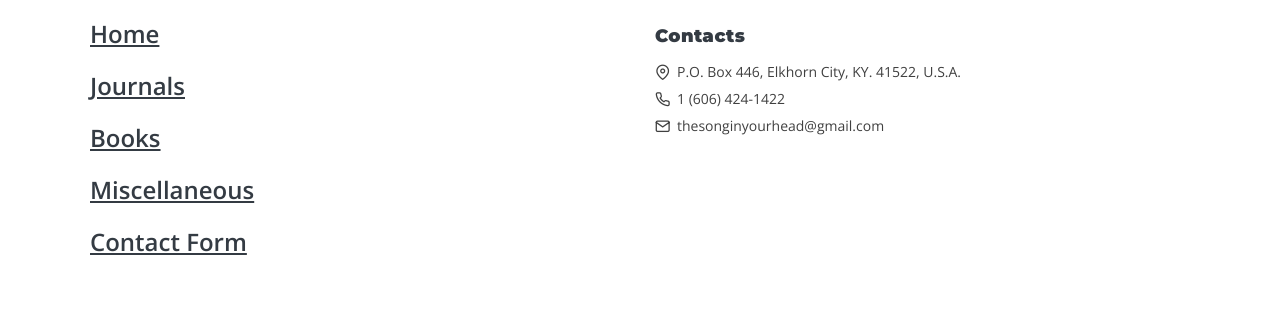
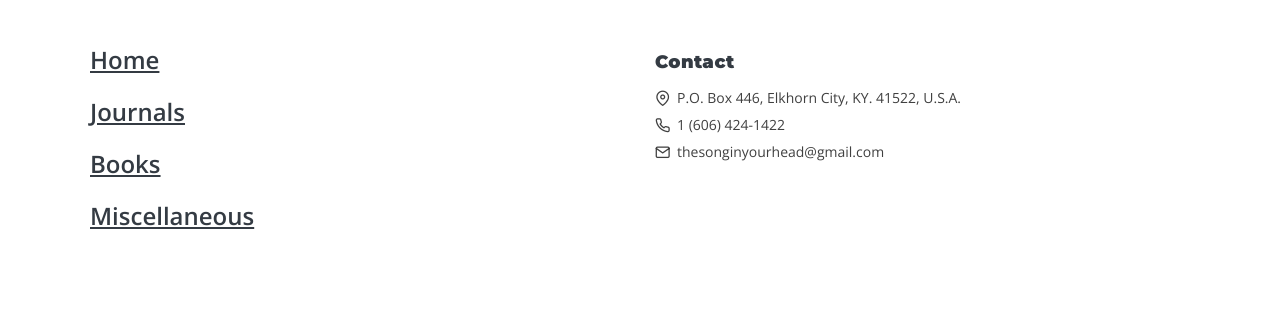
Before and after one commit to sabneraznik/sabneraznik.github.io, a plain HTML site: page index.html in a window 1280 px wide. Both pictures are taken after a click on the link "MENU". Shown: the part 254-574 px from the top of the page. Drawn offline with nearby package versions, Linux system fonts and the light colour scheme; some packages are replaced by stand-ins of ours; animation ran at ten frames a second.

Commit message:
Sixth upload updates

```diff
--- a/index.html
+++ b/index.html
@@ -46,11 +46,10 @@
                   <li class="mb-0"><a class="dropdown-item lead py-2" href="#journals"><u>Journals</u></a></li>
                   <li class="mb-0"><a class="dropdown-item lead py-2" href="#books"><u>Books</u></a></li>
                   <li class="mb-0"><a class="dropdown-item lead py-2" href="#miscellaneous"><u>Miscellaneous</u></a></li>
-                  <li class="mb-0"><a class="dropdown-item lead py-2" href="#contactform"><u>Contact Form</u></a></li>
                 </ul>
               </div>
               <div class="col-sm-6 d-none d-sm-block pt-3">
-                <h6>Contacts</h6>
+                <h6>Contact</h6>
                 <ul class="list-icon mb-4 pb-2">
                   <li><i class="fe-icon-map-pin"></i>P.O. Box 446, Elkhorn City, KY. 41522, U.S.A.</li>
                   <li><i class="fe-icon-phone"></i>1 (606) 424-1422</li>
@@ -75,7 +74,7 @@
             <div class="mt-md-5 py-5 text-center text-md-left">
               <h2 class="h3 text-body pt-md-5 pb-3"><span class="d-block font-family-body font-weight-bold">Sabne Raznik</span></h2>
               <h1 class="mb-4 mb-md-5" data-parallax="{&quot;x&quot; : 50}"> <img class="d-block mx-auto mx-md-0" src="img/title.png" width="495" alt="Poet/Artist"> <span class="d-none">Poet/Artist</span></h1>
-              <div class="pt-3"><a class="scroll-to btn btn-style-4 btn-primary mr-3 mb-3" href="#contacts" data-parallax="{&quot;y&quot; : 25}">Contact</a><a class="scroll-to btn btn-style-4 btn-gradient btn-icon-right mb-3" href="#works" data-parallax="{&quot;y&quot; : -25}"><i class="fe-icon-arrow-down text-md"></i>Projects</a></div>
+              <div class="pt-3"><a class="scroll-to btn btn-style-4 btn-gradient btn-icon-right mb-3" href="#works" data-parallax="{&quot;y&quot; : -25}"><i class="fe-icon-arrow-down text-md"></i>Projects</a><p>Contact information is in the Menu</p></div>
               <div class="pt-4 pt-md-5"><a class="social-btn sb-style-6 sb-facebook" href="https://www.facebook.com/sabneraznik/" data-parallax="{&quot;y&quot; : 25}"><i class="socicon-facebook"></i></a><a class="social-btn sb-style-6 sb-linkedin" href="https://www.linkedin.com/in/sabneraznik/" data-parallax="{&quot;y&quot; : 25}"><i class="socicon-linkedin"></i></a><a class="social-btn sb-style-6 sb-youtube" href="https://www.youtube.com/channel/UCxtmPHopi2cvhUfICpcOW5A?view_as=subscriber" data-parallax="{&quot;y&quot; : 25}"><i class="socicon-youtube"></i></a><a class="social-btn sb-style-6 sb-instagram" href="https://www.instagram.com/sabneraznik/" data-parallax="{&quot;y&quot; : -25}"><i class="socicon-instagram"></i></a><a class="social-btn sb-style-6 sb-blogger" href="https://sabneraznik.blogspot.com/" data-parallax="{&quot;y&quot; : 25}"><i class="socicon-blogger"></i></a><a class="social-btn sb-style-6 sb-goodreads" href="https://www.goodreads.com/author/show/6190999.Sabne_Raznik" data-parallax="{&quot;y&quot; : 25}"><i class="socicon-goodreads"></i></a></div>
             </div>
           </div>
```
